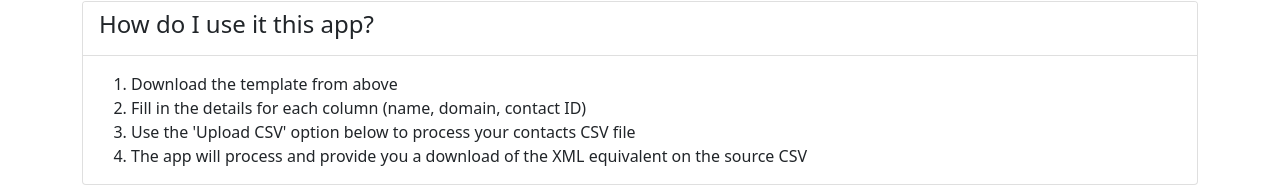
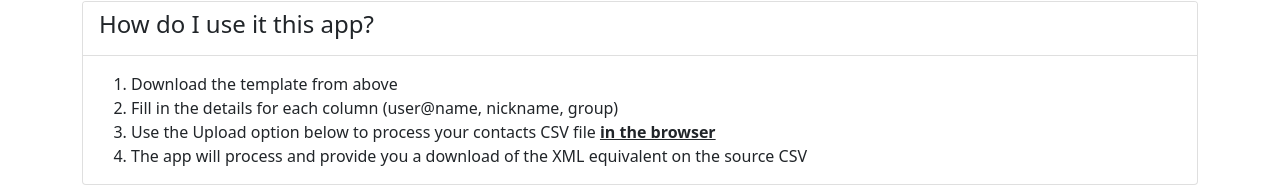
Before and after one commit to sloan58/jabbercontactxml, a React (Create React App) app: page / in a window 1280 px wide. Shown: the part 429-623 px from the top of the page. Built offline with nearby package versions, Linux system fonts and the light colour scheme.

Commit message:
change some text in the instructions

```diff
--- a/src/App.js
+++ b/src/App.js
@@ -109,11 +109,13 @@ function App() {
             <ol className='card-text'>
               <li>Download the template from above</li>
               <li>
-                Fill in the details for each column (name, domain, contact ID)
+                Fill in the details for each column (user@name, nickname, group)
               </li>
               <li>
-                Use the 'Upload CSV' option below to process your contacts CSV
-                file
+                Use the Upload option below to process your contacts CSV file{' '}
+                <strong>
+                  <u>in the browser</u>
+                </strong>
               </li>
               <li>
                 The app will process and provide you a download of the XML
```
